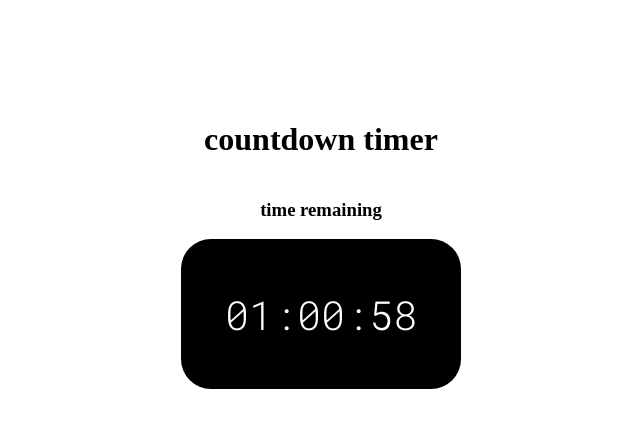
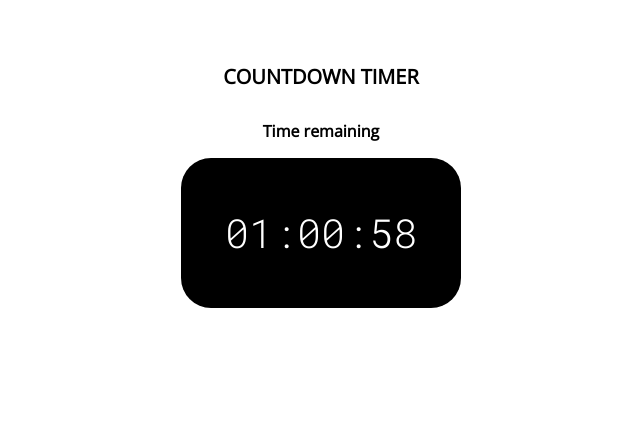
Before and after one commit to lauraportillo/react-countdown-timer, a React (Create React App) app: page / in a window 1280 px wide. Shown: the top 428 px of the page, without its empty margins (319-959 px from the left). Built offline with nearby package versions, Linux system fonts and the light colour scheme.

Commit message:
adjust styles

```diff
--- a/public/index.html
+++ b/public/index.html
@@ -8,7 +8,8 @@
 
   <link rel="preconnect" href="https://fonts.googleapis.com">
   <link rel="preconnect" href="https://fonts.gstatic.com" crossorigin>
-  <link href="https://fonts.googleapis.com/css2?family=Roboto+Mono:wght@300&display=swap" rel="stylesheet">
+  <link href="https://fonts.googleapis.com/css2?family=Open+Sans:wght@300&family=Roboto+Mono:wght@300&display=swap"
+    rel="stylesheet">
 
   <meta name="viewport" content="width=device-width, initial-scale=1" />
   <meta name="theme-color" content="#000000" />
--- a/src/components/Timer.js
+++ b/src/components/Timer.js
@@ -4,8 +4,8 @@ import '../stylesheets/Timer.scss';
 const Timer = (props) => {
   return (
     <div className="container">
-      <h1 className="container__title">countdown timer </h1>
-      <h3 className="container__subitle">time remaining</h3>
+      <h1 className="container__title">Countdown timer </h1>
+      <h3 className="container__subitle">Time remaining</h3>
       <div className="container__timer">
         <div className="container__timer--num">
           {props.hours.toString().padStart(2, '0')}:{props.minutes.toString().padStart(2, '0')}:
--- a/src/stylesheets/App.scss
+++ b/src/stylesheets/App.scss
@@ -3,5 +3,5 @@
   flex-direction: column;
   justify-content: center;
   align-items: center;
-  margin-top: 100px;
+  margin-top: 50px;
 }
--- a/src/stylesheets/Timer.scss
+++ b/src/stylesheets/Timer.scss
@@ -4,7 +4,15 @@
   justify-content: center;
   align-items: center;
 }
-
+.container__title {
+  font-family: 'Open Sans', sans-serif;
+  text-transform: uppercase;
+  font-size: 20px;
+}
+.container__subitle {
+  font-family: 'Open Sans', sans-serif;
+  font-size: 16px;
+}
 .container__timer {
   display: flex;
   justify-content: center;
```
